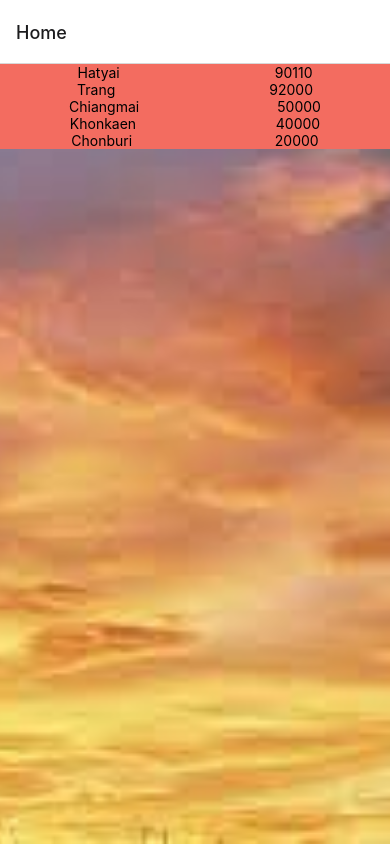
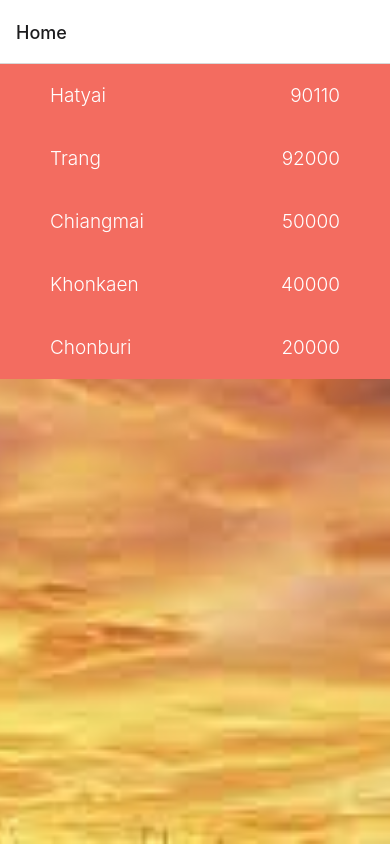
Before and after one commit to Watcharawit446/Lab3SA04, a React Native app: screen / in a window 390 px wide. Built offline with nearby package versions, Linux system fonts and the light colour scheme.

Commit message:
Part6 commit 5

```diff
--- a/components/Forcast.js
+++ b/components/Forcast.js
@@ -1,5 +1,6 @@
 import React from "react";
-import { View, Text, StyleSheet } from "react-native";
+import { View, Text, } from "react-native";
+import { StyleSheet } from "react-native";
 
 export default function Forecast(props) {
     return (
@@ -9,7 +10,6 @@ export default function Forecast(props) {
         <Text style={styles.Text1}>{props.description}</Text>
         <Text style={styles.Text1}>{props.temp}</Text>
         <Text style={styles.Text}>°C</Text>
-        <Text></Text>
     </View>
     );
    }
@@ -24,12 +24,14 @@ export default function Forecast(props) {
         alignSelf: 'stretch'
     },
     Text: {
-        fontWeight: "400",
+        fontWeight: "500",
         fontSize: 30,
-        color: 'white'
+        color: 'white',
+
     },
     Text1: {
         fontSize: 30,
-        color: 'white'
+        color: 'white',
+
     }
 });
--- a/components/Weather.js
+++ b/components/Weather.js
@@ -32,16 +32,14 @@ export default function Weather(props) {
 
 
     return (
+        <View style={styles.zipCode}>
+        <ImageBackground source={require('../bg.jpg')} style={styles.backdrop}>
 
-        <ImageBackground source={require('../bg.jpg')} style={styles.backdrop}>
-        <View>
               <Text style={styles.Text}> Zip Code</Text>
               <Text style={styles.Text}>{props.zipCode}</Text>
+        <Forecast {...forecastInfo} />
+        </ImageBackground>
         </View>
-        </ImageBackground>
-
-
-
     )
 }
 
@@ -50,7 +48,6 @@ const styles = StyleSheet.create({
 
  backdrop: {
     flexDirection: 'column',
-    justifyContent:'center',
     alignItems:'center',
     width: '100%',
     height: '100%'
@@ -59,13 +56,12 @@ const styles = StyleSheet.create({
  Text: {
     fontSize: 30,
     color: 'white'
+
 },
     TextZipcode: {
-    flexDirection: 'column',
-    alignItems: 'center',
-    justifyContent:'flex-start',
-    backgroundColor: '#00ACC1',
-    alignSelf: 'stretch'
+
+    backgroundColor: '#f69988',
+
 }
 
 });
--- a/screen/ZipCodeScreen.js
+++ b/screen/ZipCodeScreen.js
@@ -46,12 +46,21 @@ const availableZipItems = [
             flex: 1,
             flexDirection: 'row',
             alignItems: 'center',
-            justifyContent: 'space-around',
+            justifyContent: 'space-between',
+            paddingRight: 50,
+            paddingLeft: 50,
+            paddingTop: 20,
+            paddingBottom: 20
         },
         zipPlace: {
             flex: 1,
         },
         zipcode: {
             flex: 1,
+        },
+        Text: {
+            fontSize: 19,
+            color: 'white',
+            fontWeight: "300"
         }
        })
```
